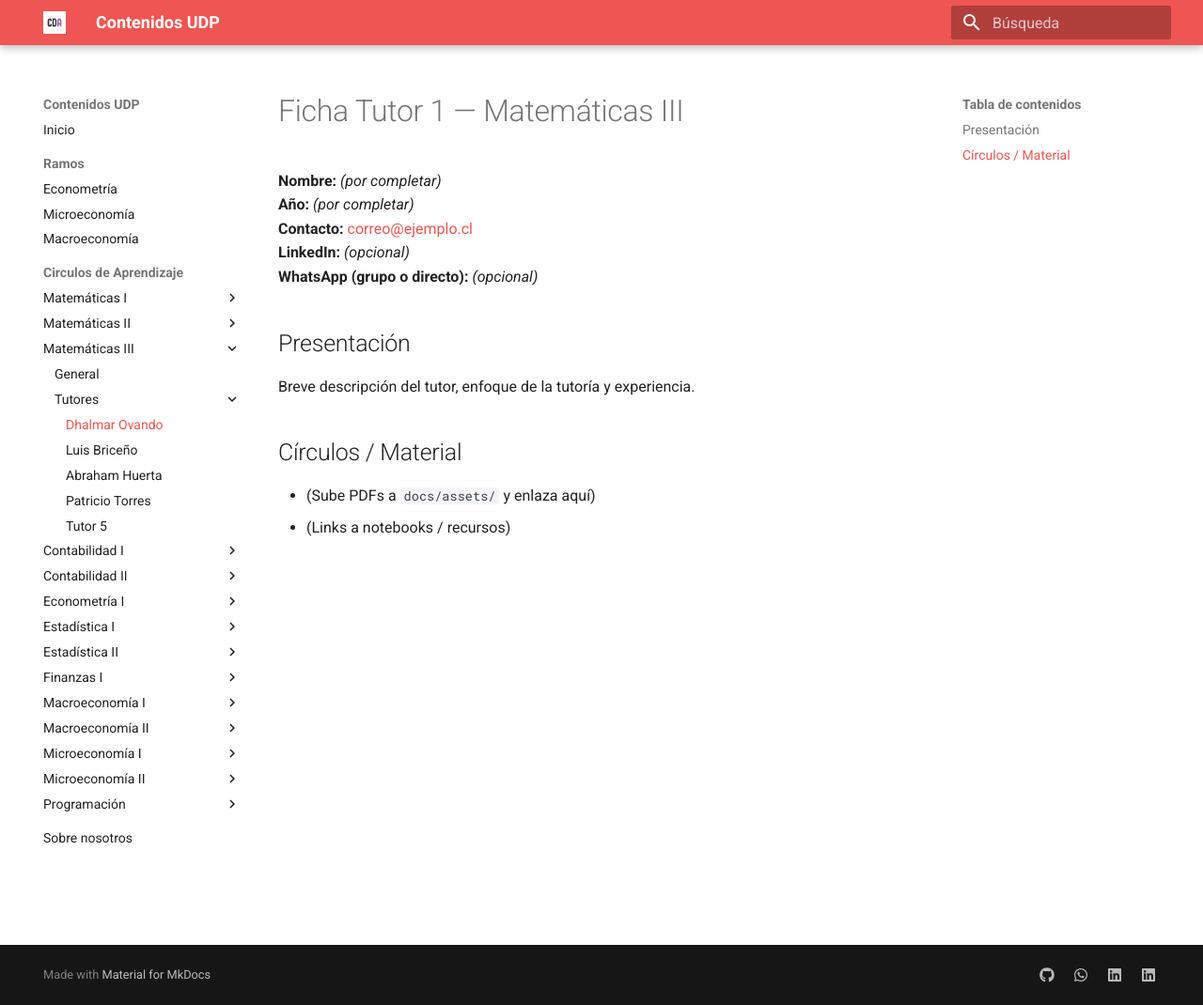
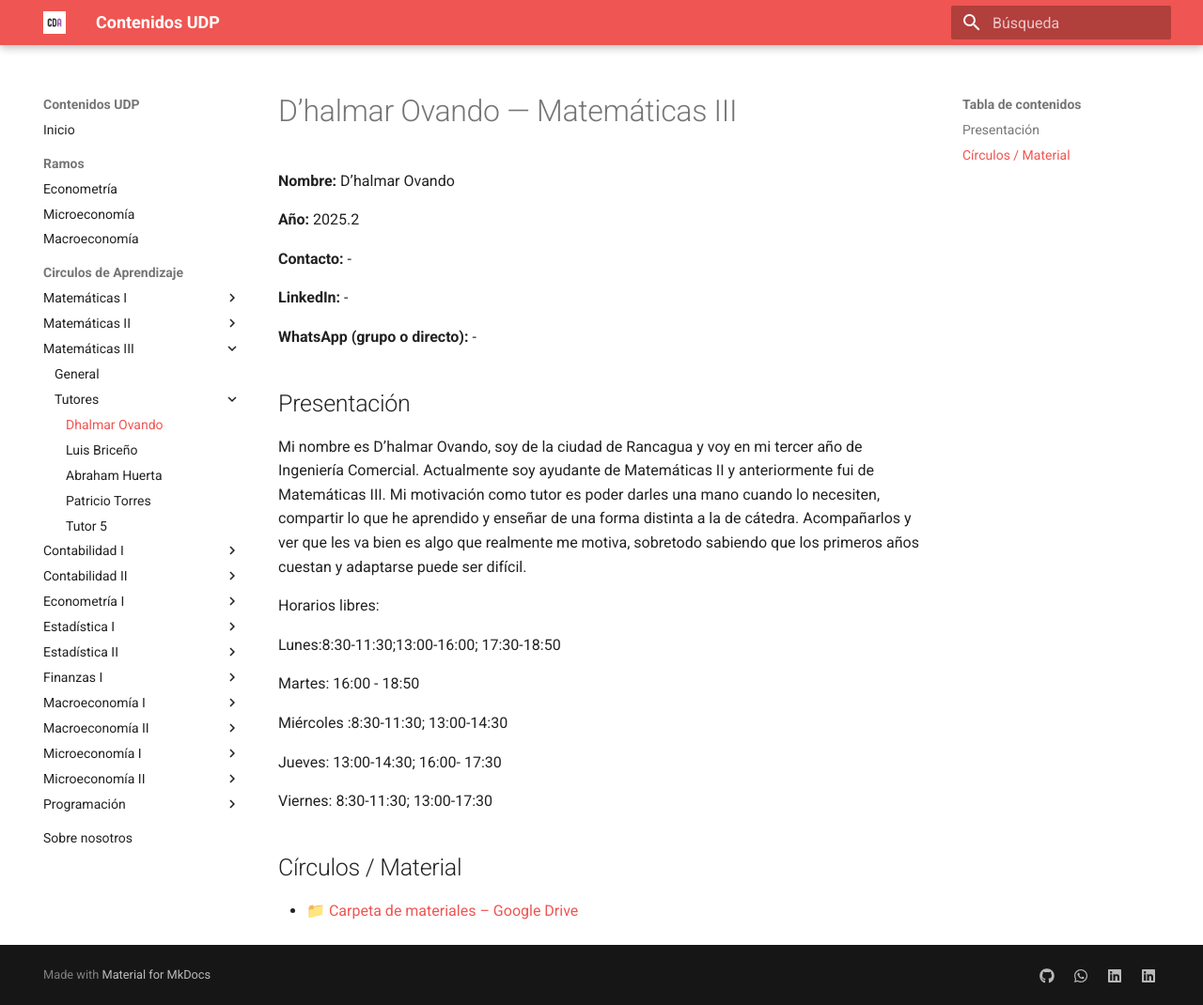
Before and after one commit to cda-fae/cda-fae, an MkDocs documentation site: the page built from docs/tutorias/matematicas-3/tutores/tutor1.md, in a window 1280 px wide and 1070 px high. Shown: the whole window at 94% size. Built offline with MkDocs 1.6.1 and Material for MkDocs 9.7.7, drawn with Linux system fonts in a browser that asks for light colours.

Commit message:
Cambios tutor dhalmar

```diff
--- a/docs/tutorias/matematicas-3/tutores/tutor1.md
+++ b/docs/tutorias/matematicas-3/tutores/tutor1.md
@@ -1,14 +1,30 @@
-# Ficha Tutor 1 — Matemáticas III
+# D’halmar Ovando  — Matemáticas III
 
-**Nombre:** _(por completar)_
-**Año:** _(por completar)_
-**Contacto:** [correo@ejemplo.cl](mailto:correo@ejemplo.cl)
-**LinkedIn:** _(opcional)_
-**WhatsApp (grupo o directo):** _(opcional)_
+**Nombre:** D’halmar Ovando
+
+**Año:** 2025.2
+
+**Contacto:** -
+
+**LinkedIn:** -
+
+**WhatsApp (grupo o directo):** -
 
 ## Presentación
-Breve descripción del tutor, enfoque de la tutoría y experiencia.
+Mi nombre es D’halmar Ovando, soy de la ciudad de Rancagua y voy en mi tercer año de Ingeniería Comercial. Actualmente soy ayudante de Matemáticas II y anteriormente fui de Matemáticas III. Mi motivación como tutor es poder darles una mano cuando lo necesiten, compartir lo que he aprendido y enseñar de una forma distinta a la de cátedra. Acompañarlos y ver que les va bien es algo que realmente me motiva, sobretodo sabiendo que los primeros años cuestan y adaptarse puede ser difícil.
+
+Horarios libres:
+
+Lunes:8:30-11:30;13:00-16:00; 17:30-18:50
+
+Martes: 16:00 - 18:50
+
+Miércoles :8:30-11:30; 13:00-14:30
+
+Jueves: 13:00-14:30; 16:00- 17:30
+
+Viernes: 8:30-11:30; 13:00-17:30
 
 ## Círculos / Material
-- (Sube PDFs a `docs/assets/` y enlaza aquí)
-- (Links a notebooks / recursos)
+
+- 📁 [Carpeta de materiales – Google Drive](https://drive.google.com/drive/folders/1mJMp0VOFSuc1XazDWj-gQ6yoxCxmdtFQ?usp=sharing)
```
